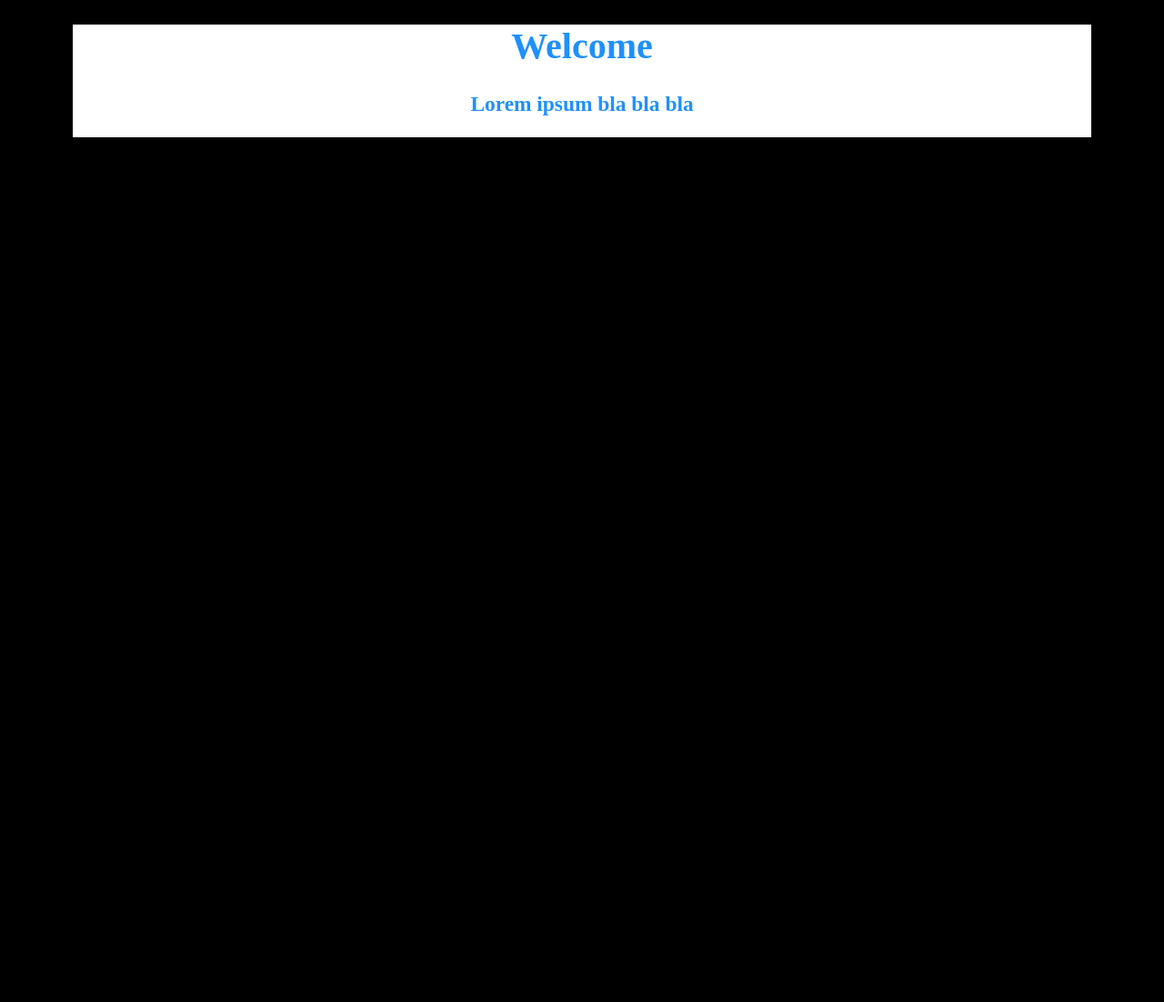
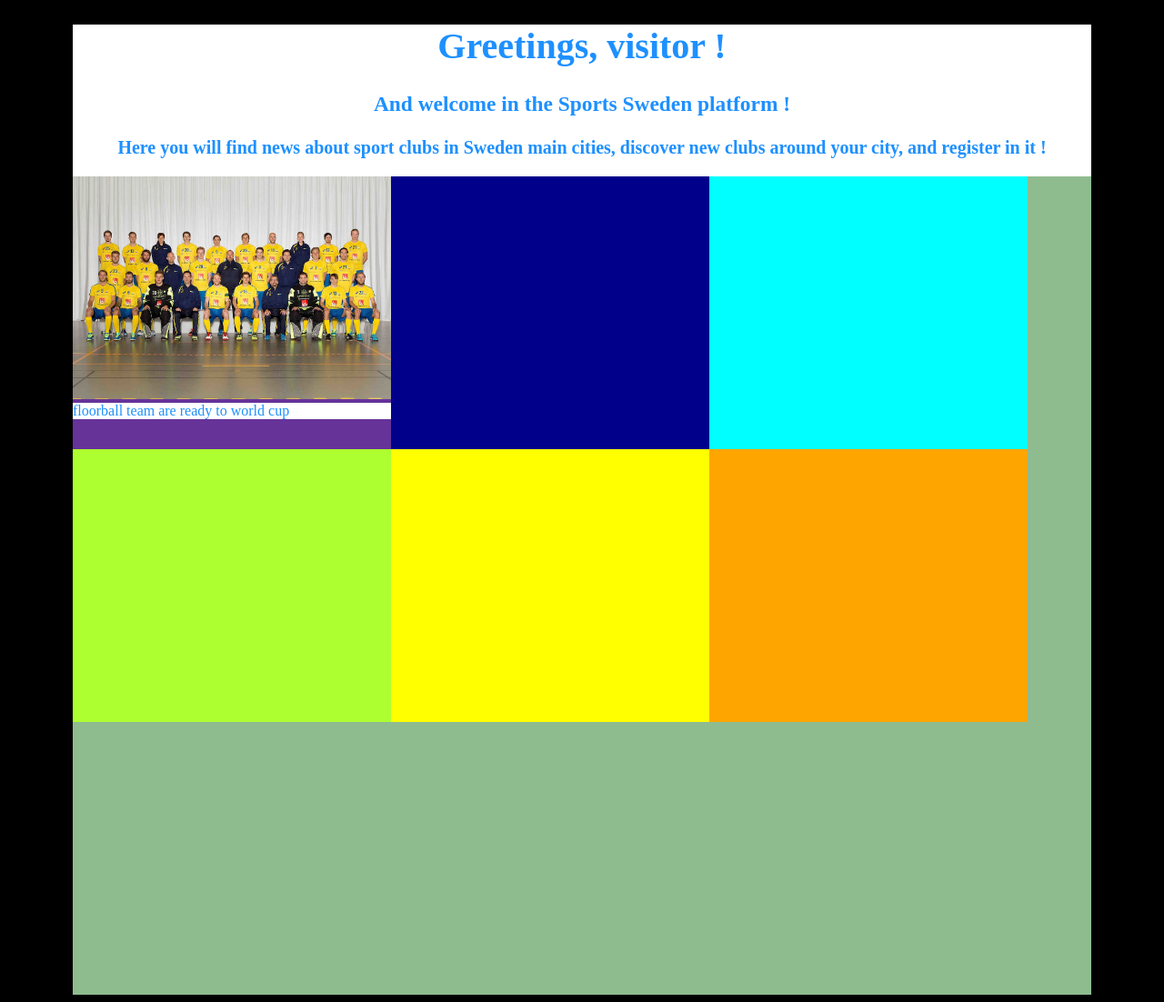
Before and after one commit to Angelic0strich/SportsSweden, a PHP site: page /html/homepage.php in a window 1280 px wide. Shown: the part 77-1179 px from the top of the page at 91% size. Before the commit the page ends 228 px from the top, so only its background shows below. Run offline with PHP 8.4, Linux system fonts and the light colour scheme; some web fonts are replaced.

Commit message:
homepage

```diff
--- a/css/homepage.css
+++ b/css/homepage.css
@@ -20,9 +20,62 @@ img
 {
     max-width: 100%;
 }
+span
+{
+    max-width: 100%;
+}
 .news-panel
 {
     display: grid;
-    background-color: white;
+
+    width: 100%;
+    grid-template-columns: 350px 350px 350px;
+    grid-template-rows: 300px 300px 300px;
+    background-color: darkseagreen;
+
 
 }
+.news-one
+{
+    border : 20px;
+    grid-column: auto;
+    grid-row: auto;
+    max-height: 100%;
+    background-color: rebeccapurple;
+
+}
+.news-two
+{
+    grid-column: auto;
+    grid-row: auto;
+    max-width: 100%;
+    background-color: darkblue;
+}
+.news-three
+{
+    grid-column: auto;
+    grid-row: auto;
+    max-width: 100%;
+    background-color: cyan;
+}
+.news-four
+{
+    grid-column: auto;
+    grid-row: auto;
+    max-width: 100%;
+    background-color: greenyellow;
+}
+.news-five
+{
+    grid-column: auto;
+    grid-row: auto;
+    max-width: 100%;
+    background-color: yellow;
+}
+.news-six
+{
+    grid-column: auto;
+    grid-row: auto;
+    max-width: 100%;
+    background-color: orange;
+}
--- a/html/homepage.php
+++ b/html/homepage.php
@@ -13,16 +13,39 @@
 <?php include ("menu.php")?>
 <div class = "content">
     <div class = "welcoming">
-        <h1>Welcome</h1>
-        <h3>Lorem ipsum bla bla bla</h3>
+        <h1>Greetings, visitor !</h1>
+        <h3>And welcome in the Sports Sweden platform !</h3>
+        <p><strong>Here you will find news about sport clubs in Sweden main cities, discover new clubs around your city, and register in it !</strong></p>
     </div>
     <div class="news-panel">
-        <div class="news-one"></div>
-        <div class="news-two"></div>
-        <div class="news-three"></div>
-        <div class="news-four"></div>
-        <div class="news-five"></div>
-        <div class="news-six"></div>
+        <div class="news-one">
+            <img src="../img/image_2.jpg">
+            <span class="content">
+					floorball team are ready to world cup
+            </span>
+        </div>
+        <div class="news-two">
+            &nbsp;
+           <!-- <img src="../img/hoki.jpg">
+            <span class="content">
+					Sweden team prepareing for world cup
+            </span>-->
+        </div>
+        <div class="news-three">
+            <!--<img src="../img/th.jpg">
+            <span class="content">
+					New Racing club
+				</span>-->
+        </div>
+        <div class="news-four">
+
+        </div>
+        <div class="news-five">
+
+        </div>
+        <div class="news-six">
+
+        </div>
 
     </div>
 
```
